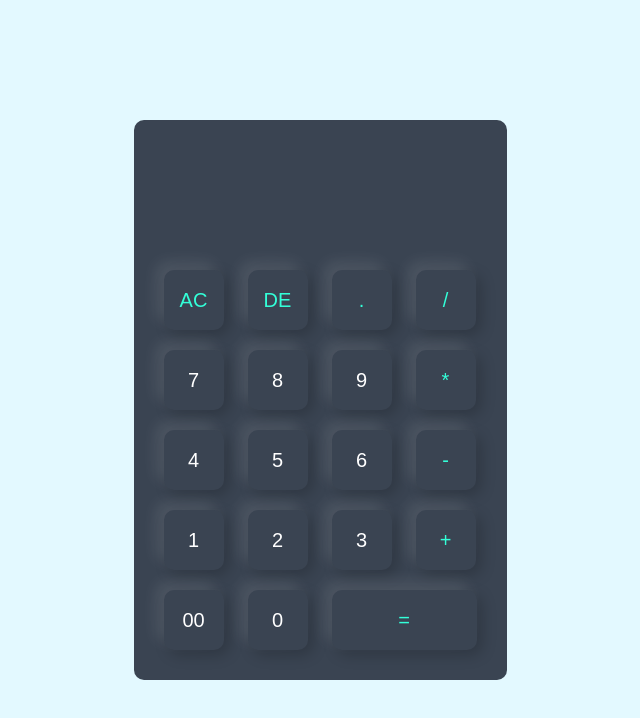
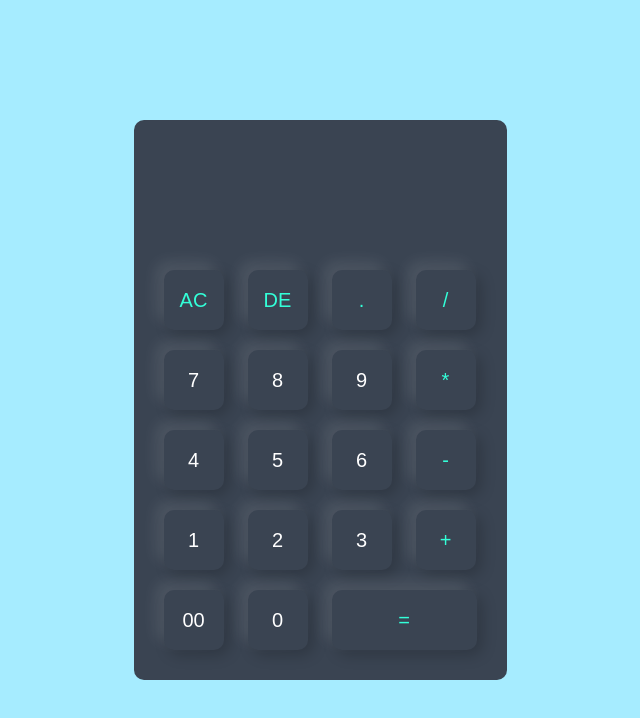
Before and after one commit to ProgrammerKerim/How-To-Create---Calculator, a plain HTML site: page index.html in a window 1280 px wide. Shown: the whole page, without its empty margins (320-960 px from the left). Drawn offline with Linux system fonts and the light colour scheme.

Commit message:
Background color changed

```diff
--- a/style.css
+++ b/style.css
@@ -7,7 +7,7 @@
 .container {
   width: 100%;
   height: 100vh;
-  background: #e3f9ff;
+  background: #a6ecff;
   display: flex;
   align-items: center;
   justify-content: center;
```
